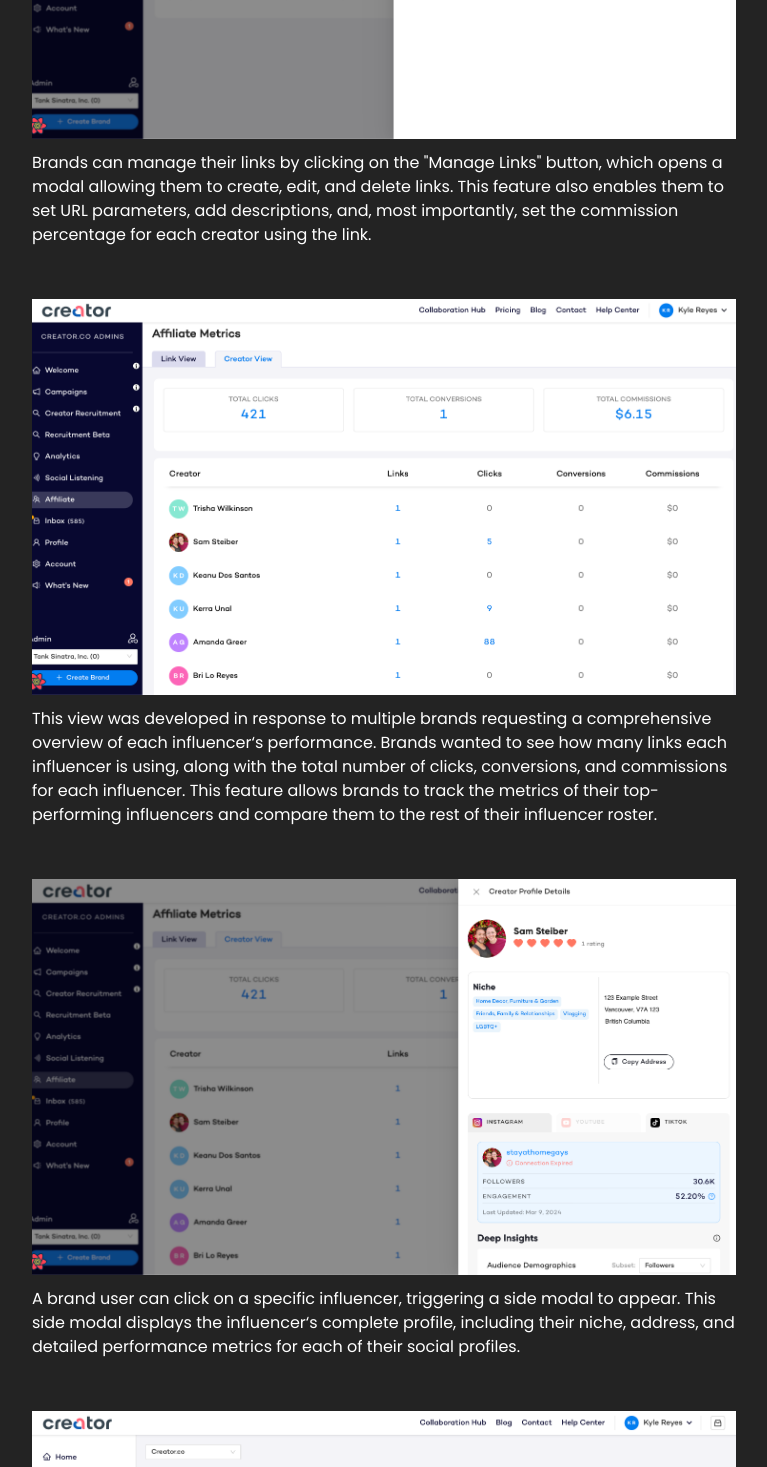
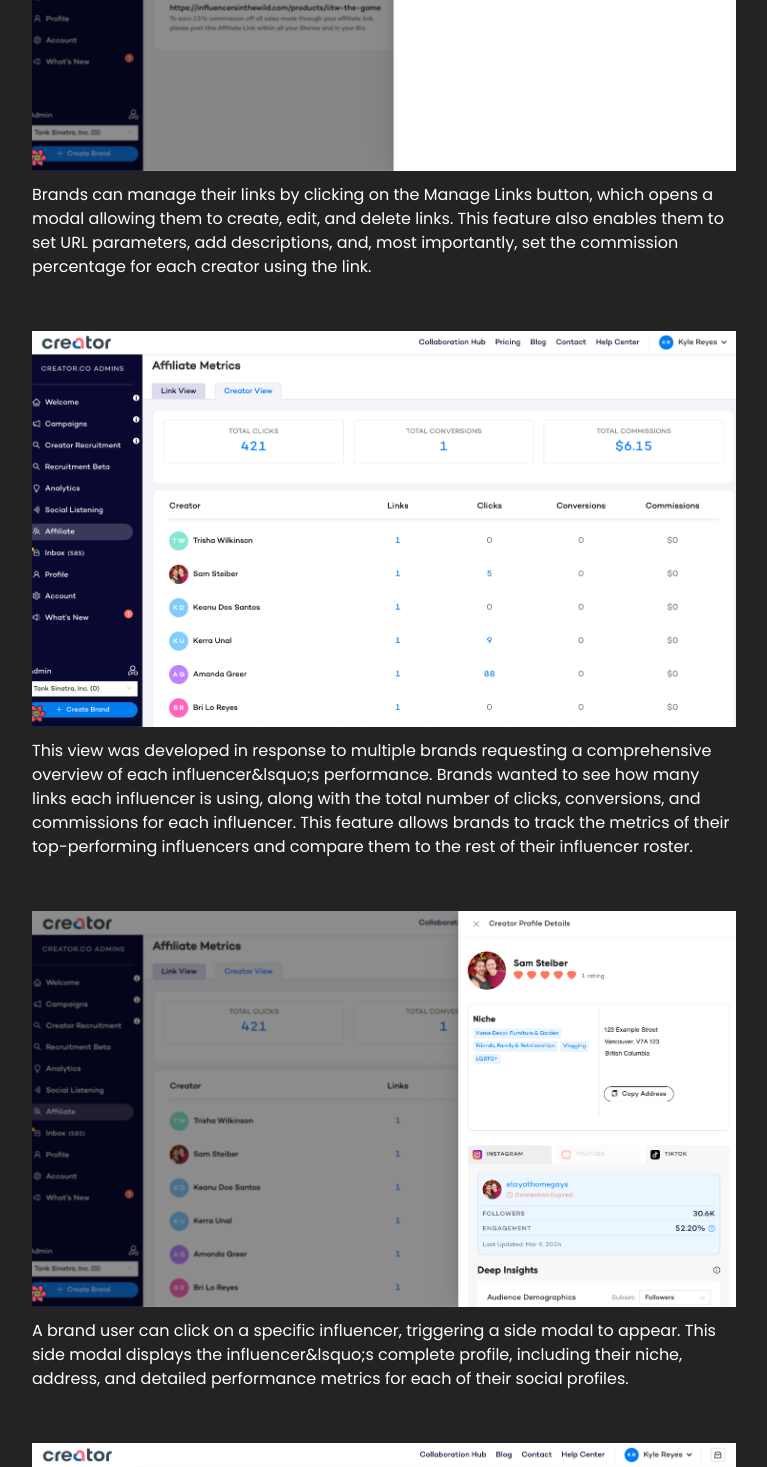
Before and after one commit to muhkyle17/portfolio-website, a Next.js app: page /projects/creator-affiliate in a window 1280 px wide. Shown: the part 1330-2797 px from the top of the page, without its empty margins (256-1023 px from the left). Built offline with nearby package versions, Linux system fonts and the light colour scheme; a web font is replaced by a local one.

Commit message:
Move the affiliate image and description data to the data page

```diff
--- a/components/projects/AffiliateProject.js
+++ b/components/projects/AffiliateProject.js
@@ -2,26 +2,11 @@
 import { projects } from '../../data'
 import spinner from '../../public/spinner.gif'
 
-import BrandView from '../../public/projects/affiliate-brand-view.png'
-import BrandEditor from '../../public/projects/affiliate-brand-editor.png'
-import BrandCreatorView from '../../public/projects/affiliate-brand-creator-view.png'
-import BrandCreatorProfile from '../../public/projects/affiliate-brand-creator-profile.png'
-import CreatorPage from '../../public/projects/affiliate-creator-page.png'
+import { affiliateData } from '../../data'
 
 const AffiliateProject = () => {
   const projectInfo = projects.find(project => project.projectRoute === 'creator-affiliate')
-  const {
-    title,
-    techType,
-    appType,
-    projectType,
-    duration,
-    image,
-    description,
-    skills,
-    live,
-    source,
-  } = projectInfo || {}
+  const { title, techType, appType, projectType, duration, description, skills } = projectInfo || {}
 
   if (projectInfo === undefined)
     return (
@@ -57,70 +42,20 @@
           </div>
         </div>
 
-        <p>{description}</p>
+        <p className='mb-8'>{description}</p>
 
-        <div className='relative w-full lg:w-[75%] xl:w-full flex flex-col gap-3 mb-8'>
-          <div className='relative w-full' style={{ paddingTop: '56.25%' }}>
-            <Image src={BrandView} alt={title} layout='fill' objectFit='cover' />
-          </div>
-          <p>
-            In this view, brands can monitor the clicks, sales, and revenue generated from each of
-            their affiliate links. They also have the ability to view the total clicks, total sales,
-            and total revenue generated by all their affiliate links collectively. Additionally,
-            brands can filter the data by creator and specify a date range for more detailed
-            insights.
-          </p>
-        </div>
-
-        <div className='relative w-full lg:w-[75%] xl:w-full flex flex-col gap-3 mb-8'>
-          <div className='relative w-full' style={{ paddingTop: '56.25%' }}>
-            <Image src={BrandEditor} alt={title} layout='fill' objectFit='cover' />
-          </div>
-          <p>
-            Brands can manage their links by clicking on the &quot;Manage Links&quot; button, which
-            opens a modal allowing them to create, edit, and delete links. This feature also enables
-            them to set URL parameters, add descriptions, and, most importantly, set the commission
-            percentage for each creator using the link.
-          </p>
-        </div>
-
-        <div className='relative w-full lg:w-[75%] xl:w-full flex flex-col gap-3 mb-8'>
-          <div className='relative w-full' style={{ paddingTop: '56.25%' }}>
-            <Image src={BrandCreatorView} alt={title} layout='fill' objectFit='cover' />
-          </div>
-          <p>
-            This view was developed in response to multiple brands requesting a comprehensive
-            overview of each influencer&lsquo;s performance. Brands wanted to see how many links
-            each influencer is using, along with the total number of clicks, conversions, and
-            commissions for each influencer. This feature allows brands to track the metrics of
-            their top-performing influencers and compare them to the rest of their influencer
-            roster.
-          </p>
-        </div>
-
-        <div className='relative w-full lg:w-[75%] xl:w-full flex flex-col gap-3 mb-8'>
-          <div className='relative w-full' style={{ paddingTop: '56.25%' }}>
-            <Image src={BrandCreatorProfile} alt={title} layout='fill' objectFit='cover' />
-          </div>
-          <p>
-            A brand user can click on a specific influencer, triggering a side modal to appear. This
-            side modal displays the influencer&lsquo;s complete profile, including their niche,
-            address, and detailed performance metrics for each of their social profiles.
-          </p>
-        </div>
-
-        <div className='relative w-full lg:w-[75%] xl:w-full flex flex-col gap-3 mb-8'>
-          <div className='relative w-full' style={{ paddingTop: '56.25%' }}>
-            <Image src={CreatorPage} alt={title} layout='fill' objectFit='cover' />
-          </div>
-          <p>
-            Lastly, this view is accessible to influencers on their creator profiles. They can see
-            all their clicks, conversions, and commissions, as well as view each of their links with
-            the corresponding metrics. Influencers can filter the data by brand and specify a date
-            range for more detailed insights. Additionally, they can view their pending payouts,
-            including the amount and the expected payment date.
-          </p>
-        </div>
+        {affiliateData.map(data => {
+          return (
+            <div
+              key={data.id}
+              className='relative w-full lg:w-[75%] xl:w-full flex flex-col gap-3 mb-8'>
+              <div className='relative w-full' style={{ paddingTop: '56.25%' }}>
+                <Image src={data.image} alt={data.title} layout='fill' objectFit='cover' />
+              </div>
+              <p>{data.description}</p>
+            </div>
+          )
+        })}
       </div>
     </div>
   )
--- a/data.js
+++ b/data.js
@@ -34,7 +34,12 @@
 import WebDevPortfolio from './public/projects/web-dev-portfolio.png'
 import GithubFinder from './public/projects/github-finder.png'
 import Ngs from './public/projects/ngs.png'
-import AffiliateProgram from './public/projects/affiliate-brand-creator-view.png'
+
+import BrandView from './public/projects/affiliate-brand-view.png'
+import BrandEditor from './public/projects/affiliate-brand-editor.png'
+import BrandCreatorView from './public/projects/affiliate-brand-creator-view.png'
+import BrandCreatorProfile from './public/projects/affiliate-brand-creator-profile.png'
+import CreatorPage from './public/projects/affiliate-creator-page.png'
 
 export const navigation = [
   {
@@ -173,7 +178,7 @@
     projectType: 'Developer Project',
     appType: 'Web Application',
     duration: 'January 2022 - July 2022',
-    image: AffiliateProgram,
+    image: BrandView,
     description: `The Creator Affiliate Program is the official in-house affiliate initiative by Creator.co. Alongside the guidance of my manager Alex Quast, I spearheaded this project to enable Creator.co's brand users to develop affiliate campaigns, and allow influencers to produce campaign posts with affiliate links. These links can track clicks, sales, and revenue, providing comprehensive analytics for each affiliate. This serves as the main affiliate program of Creator.co, in addition to utilizing Awin, Rakuten, ShareASale, and Impact Radius' affiliate programs.`,
     skills: ['React.js', 'Ant Design', 'React Query', 'Express.js', 'API'],
     live: null,
@@ -288,6 +293,44 @@
     skills: ['HTML', 'CSS'],
     live: 'https://muhkyle17.github.io/web-developer-portfolio/',
     source: 'https://github.com/muhkyle17/web-developer-portfolio',
+  },
+]
+
+export const affiliateData = [
+  {
+    id: 'brandView',
+    title: 'Brand View',
+    image: BrandView,
+    description:
+      'In this view, brands can monitor the clicks, sales, and revenue generated from each of their affiliate links. They also have the ability to view the total clicks, total sales, and total revenue generated by all their affiliate links collectively. Additionally, brands can filter the data by creator and specify a date range for more detailed insights.',
+  },
+  {
+    id: 'brandEditor',
+    title: 'Brand Editor',
+    image: BrandEditor,
+    description:
+      'Brands can manage their links by clicking on the Manage Links button, which opens a modal allowing them to create, edit, and delete links. This feature also enables them to set URL parameters, add descriptions, and, most importantly, set the commission percentage for each creator using the link.',
+  },
+  {
+    id: 'brandCreatorView',
+    title: 'Brand Creator View',
+    image: BrandCreatorView,
+    description:
+      'This view was developed in response to multiple brands requesting a comprehensive overview of each influencer&lsquo;s performance. Brands wanted to see how many links each influencer is using, along with the total number of clicks, conversions, and commissions for each influencer. This feature allows brands to track the metrics of their top-performing influencers and compare them to the rest of their influencer roster.',
+  },
+  {
+    id: 'brandCreatorProfile',
+    title: 'Brand Creator Profile',
+    image: BrandCreatorProfile,
+    description:
+      'A brand user can click on a specific influencer, triggering a side modal to appear. This side modal displays the influencer&lsquo;s complete profile, including their niche, address, and detailed performance metrics for each of their social profiles.',
+  },
+  {
+    id: 'creatorPage',
+    title: 'Creator Page',
+    image: CreatorPage,
+    description:
+      'Lastly, this view is accessible to influencers on their creator profiles. They can see all their clicks, conversions, and commissions, as well as view each of their links with the corresponding metrics. Influencers can filter the data by brand and specify a date range for more detailed insights. Additionally, they can view their pending payouts, including the amount and the expected payment date.',
   },
 ]
 
```
